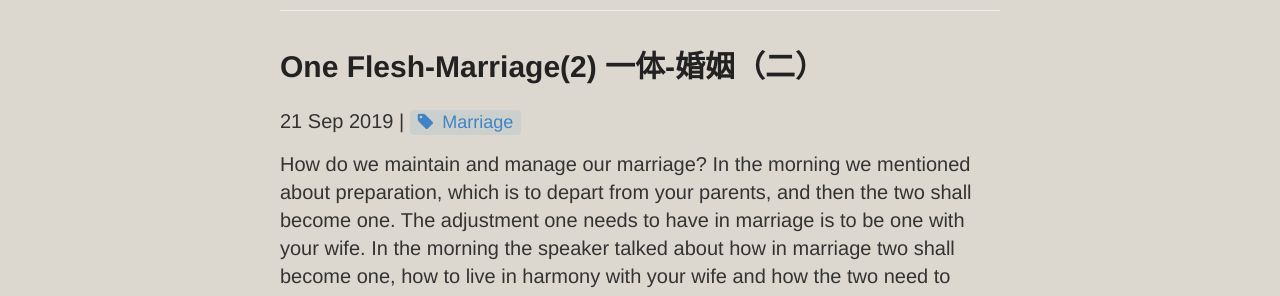
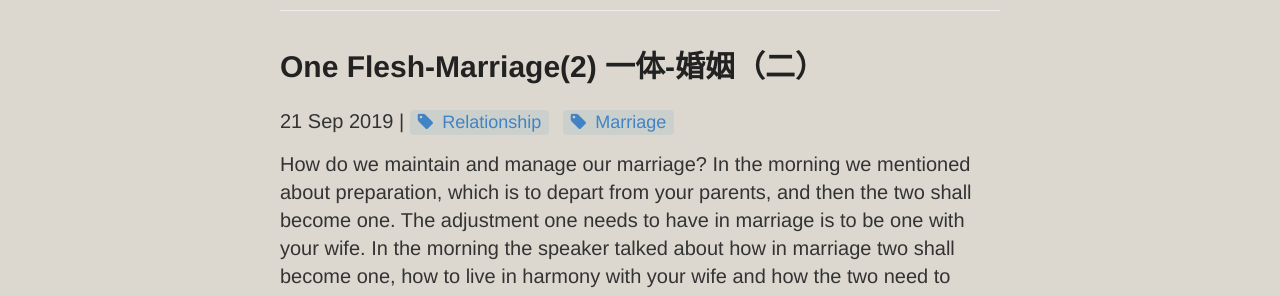
Before and after one commit to catchupTJC/catchuptjc.github.io, a Jekyll site: the page built from 98453676b04598ca697f21a3c385f7c36777d17a/index.html, in a window 1280 px wide. Shown: the part 371-667 px from the top of the page. Built offline with Jekyll 4.4.1, drawn with Linux system fonts in a browser that asks for light colours; nearby versions of some CDN libraries; the list of posts is cut into pages by our own code.

Commit message:
Update 2019-09-21-One Flesh-Marriage(2).md

```diff
--- a/_posts/2019-09-21-One Flesh-Marriage(2).md
+++ b/_posts/2019-09-21-One Flesh-Marriage(2).md
@@ -1,8 +1,8 @@
 ---
 layout: post
 title: One Flesh-Marriage(2) 一体-婚姻（二）
-category: Sermon(SG)2019
-tags: [Marriage]
+category: YouthSpiritualMeeting(SG)2019
+tags: [Relationship,Marriage]
 hymns: [333,299]
 ---
 
```
